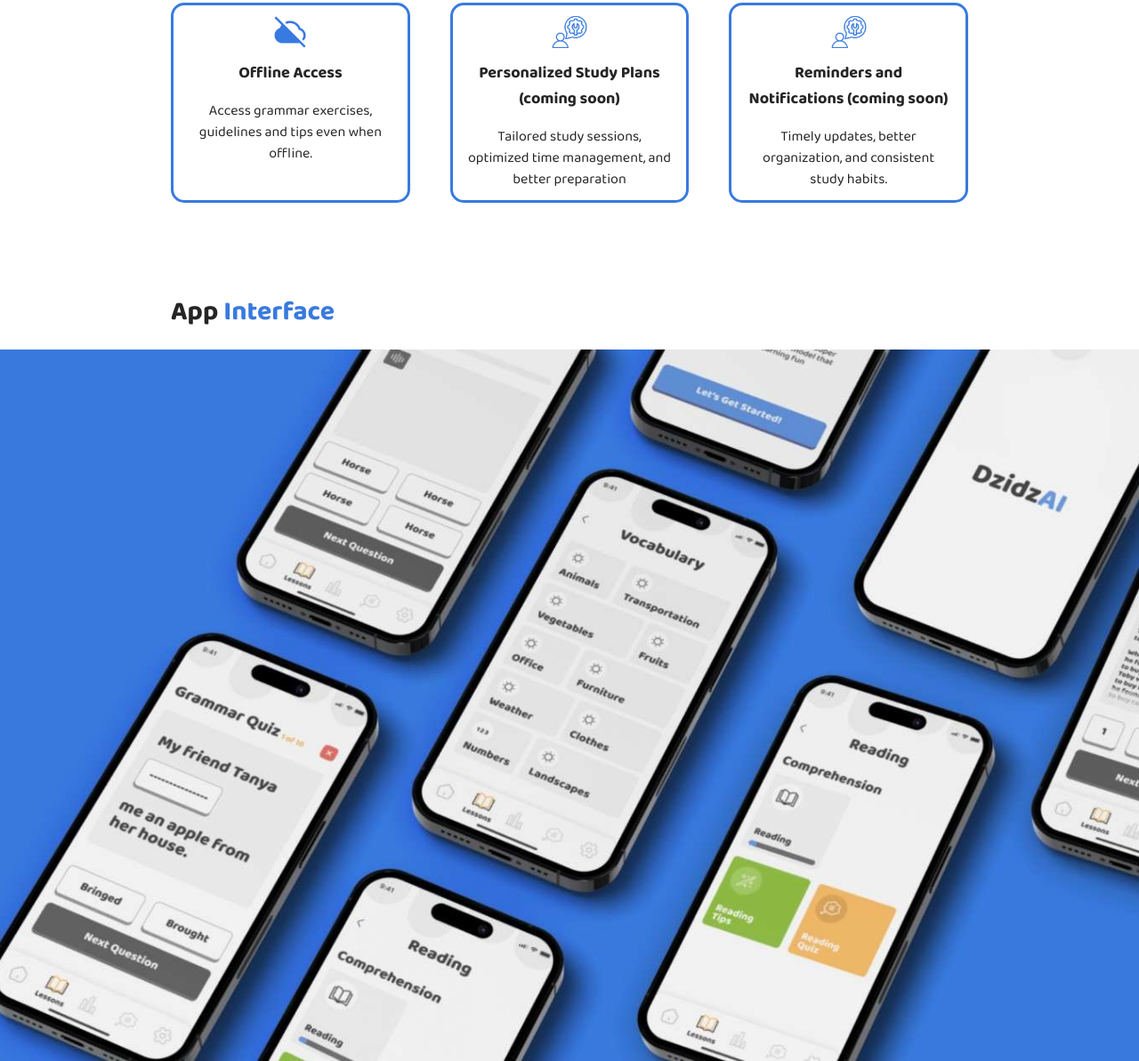
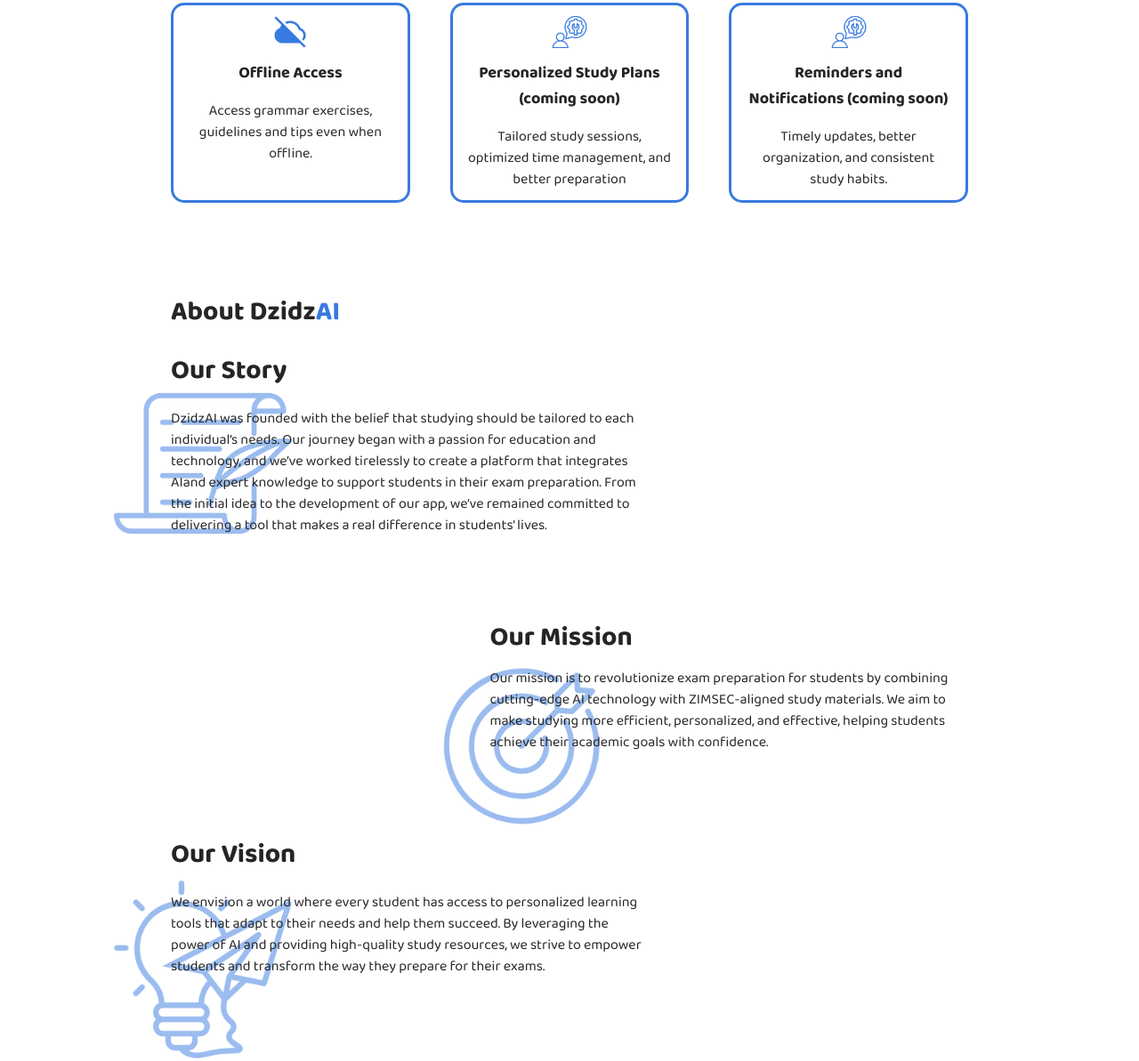
Before and after one commit to Dylanrusere/DzidzAI, a plain HTML site: page index.html in a window 1280 px wide. Shown: the part 1492-2685 px from the top of the page at 89% size. Drawn offline with nearby package versions, Linux system fonts and the light colour scheme.

```diff
--- a/index.html
+++ b/index.html
@@ -156,14 +156,14 @@
       </section>
 
       <!-- App Interface -->
-       <section id="app_interface">
+       <!-- <section id="app_interface">
             <div class="overall_container">
                 <p class="app_interface_head" data-aos="fade-right" data-aos-duration="2000">App <span>Interface</span></p>
             </div>
             <div class="interface_container">
 
             </div>
-       </section>
+       </section> -->
 
        <!-- Add Carousel on the Interface -->
 
```
